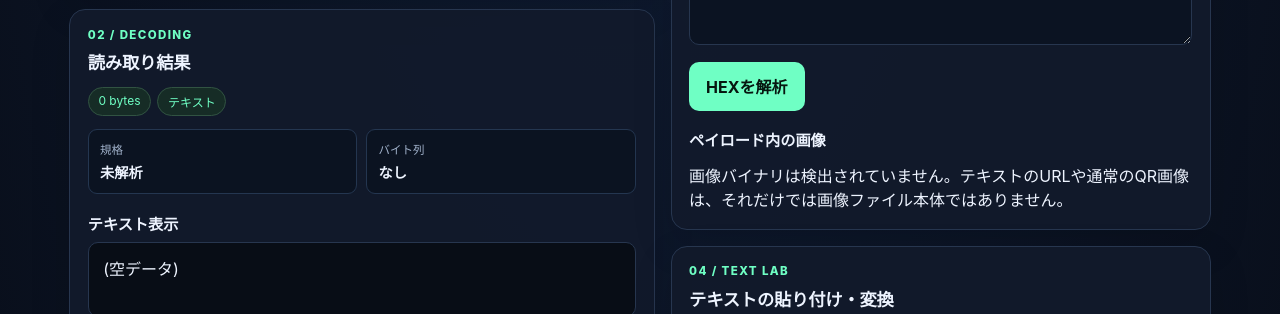
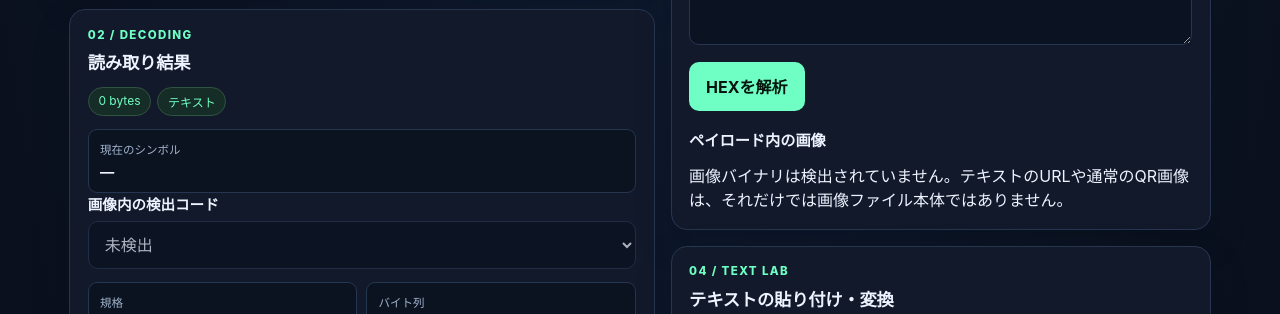
Before and after one commit to marimutukisinnmu-rgb/QR-Inspector-Pro, a website with bundled scripts: page index.html in a window 1280 px wide. Shown: the part 780-1094 px from the top of the page. Built offline with nearby package versions, Linux system fonts and the light colour scheme.

Commit message:
Add decode format and multi-symbol selector

```diff
--- a/index.html
+++ b/index.html
@@ -66,6 +66,9 @@
           <div class="kicker">02 / Decoding</div>
           <h2>読み取り結果</h2>
           <div class="chips" id="result-chips"></div>
+          <div class="meta-item result-format"><span>現在のシンボル</span><strong id="decoded-format">—</strong></div>
+          <label class="field-label" for="result-selector">画像内の検出コード</label>
+          <select id="result-selector" disabled><option>未検出</option></select>
           <div class="meta-grid" id="meta-grid"></div>
           <h3>テキスト表示</h3>
           <div id="result-text" class="result-box">未解析</div>
```
